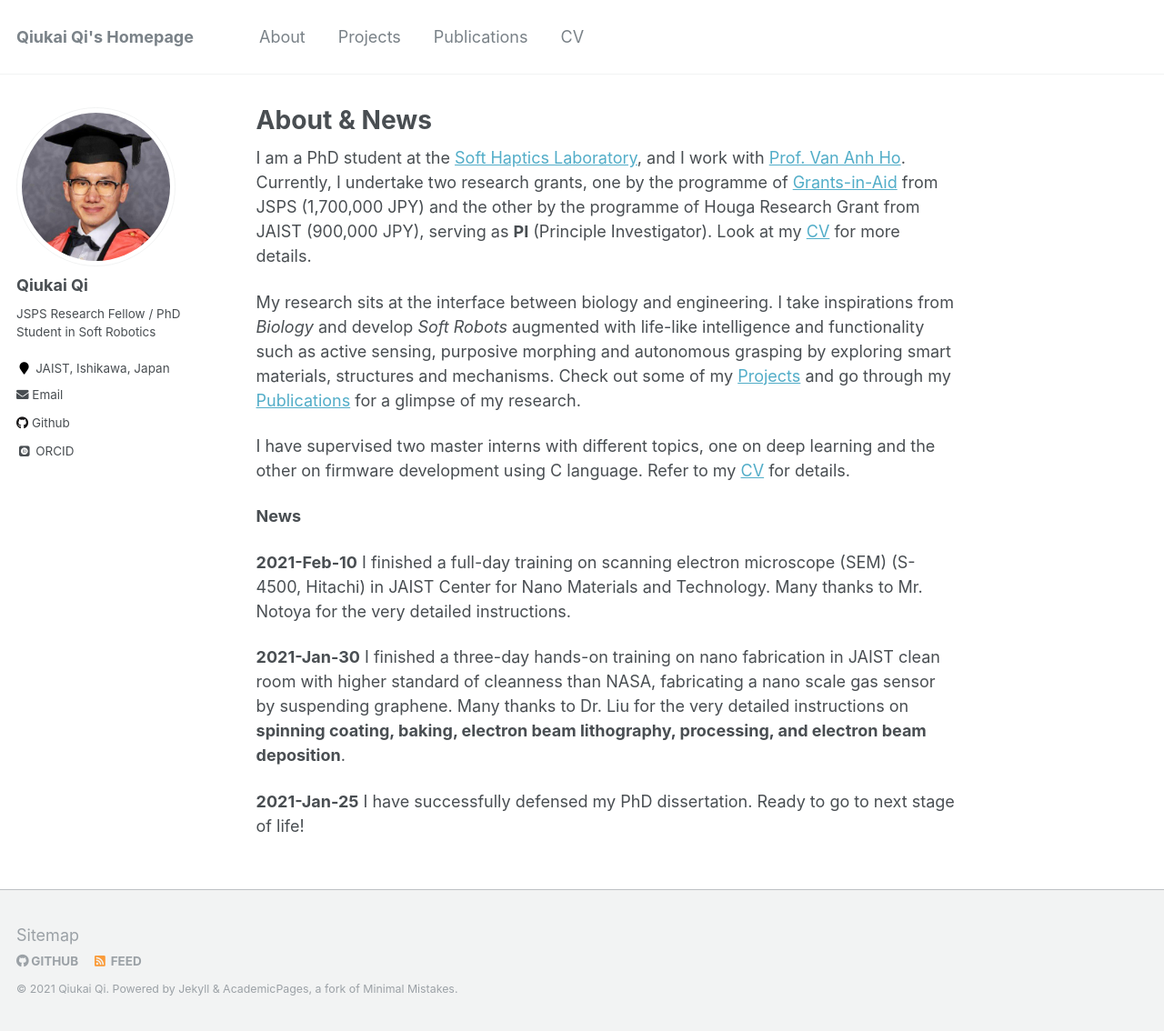
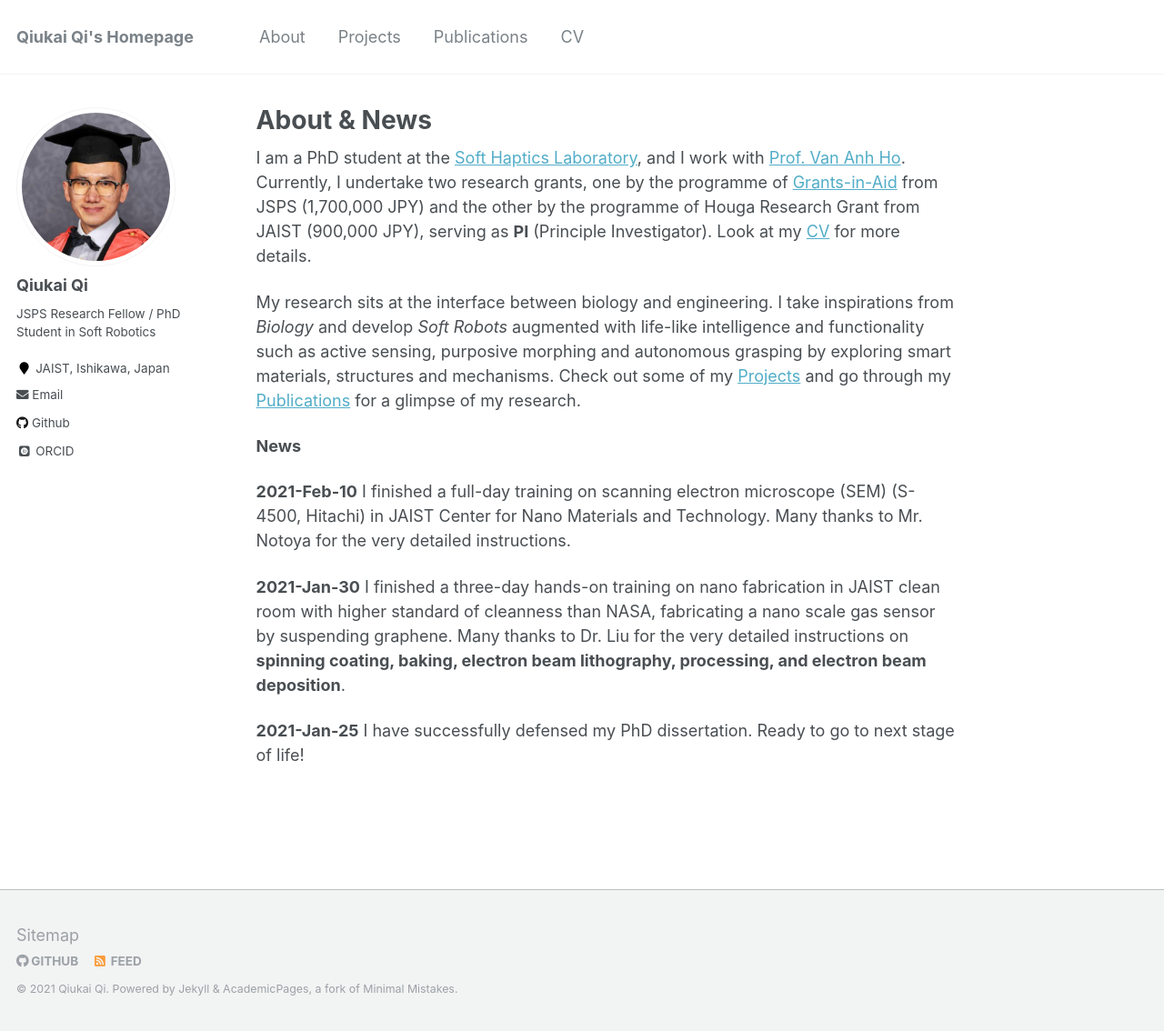
Before and after one commit to QiukaiQi/qiukaiqi.github.io, a Jekyll site: the page built from _pages/about.md, in a window 1280 px wide and 1134 px high. Shown: the whole window at 91% size. Built offline with Jekyll 4.4.1, drawn with Linux system fonts in a browser that asks for light colours; some web fonts are replaced.

Commit message:
Update about.md

```diff
--- a/_pages/about.md
+++ b/_pages/about.md
@@ -12,8 +12,6 @@ I am a PhD student at the [Soft Haptics Laboratory](http://www.jaist.ac.jp/ms/la
 
 My research sits at the interface between biology and engineering. I take inspirations from *Biology* and develop *Soft Robots* augmented with life-like intelligence and functionality such as active sensing, purposive morphing and autonomous grasping by exploring smart materials, structures and mechanisms. Check out some of my [Projects](https://qiukaiqi.github.io/portfolio/) and go through my [Publications](https://qiukaiqi.github.io/publications/) for a glimpse of my research.
 
-I have supervised two master interns with different topics, one on deep learning and the other on firmware development using C language. Refer to my [CV](https://qiukaiqi.github.io/cv/) for details.
-
 **News**
 
 **2021-Feb-10** I finished a full-day training on scanning electron microscope (SEM) (S-4500, Hitachi) in JAIST Center for Nano Materials and Technology. Many thanks to Mr. Notoya for the very detailed instructions.
```
